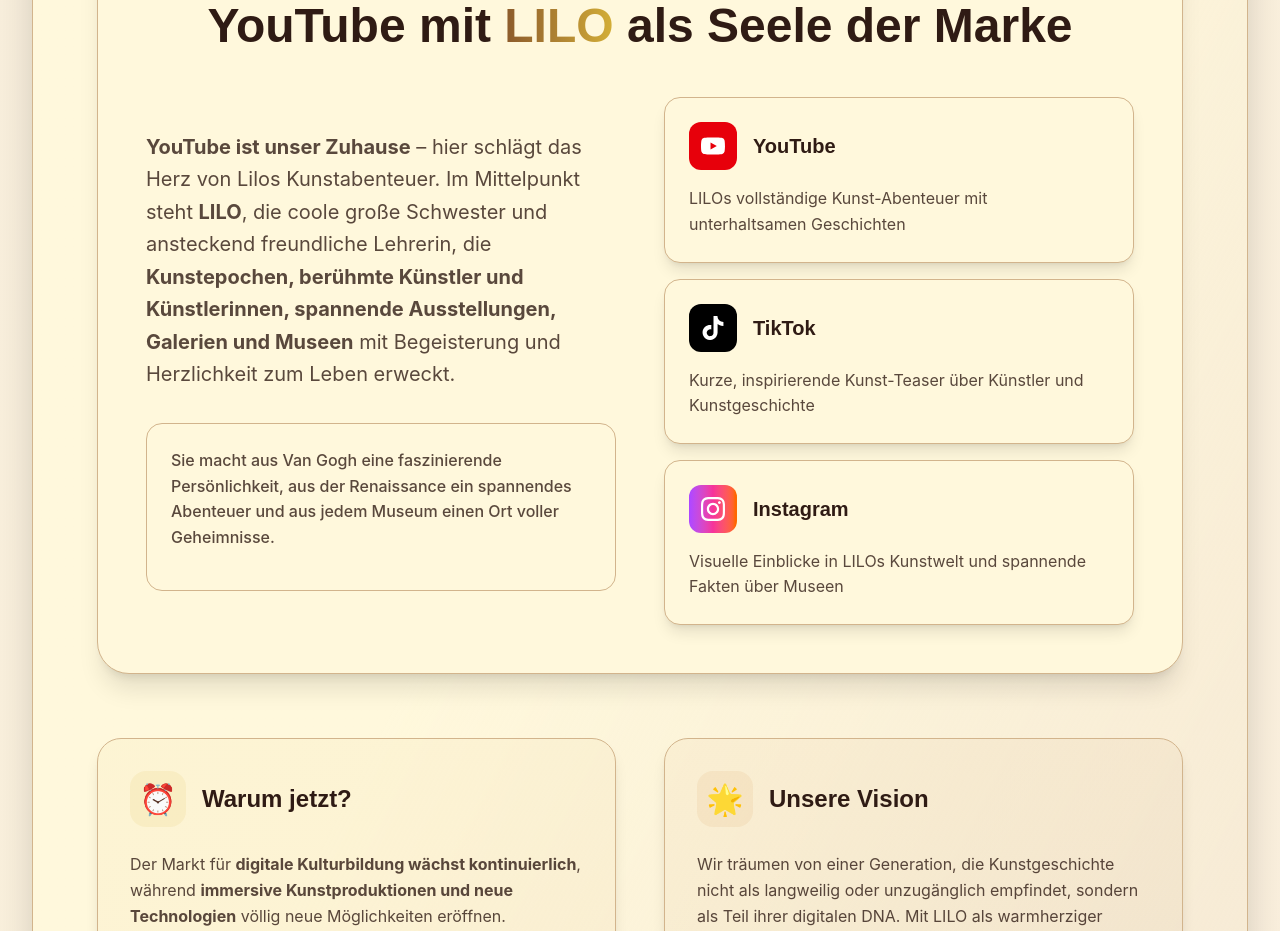
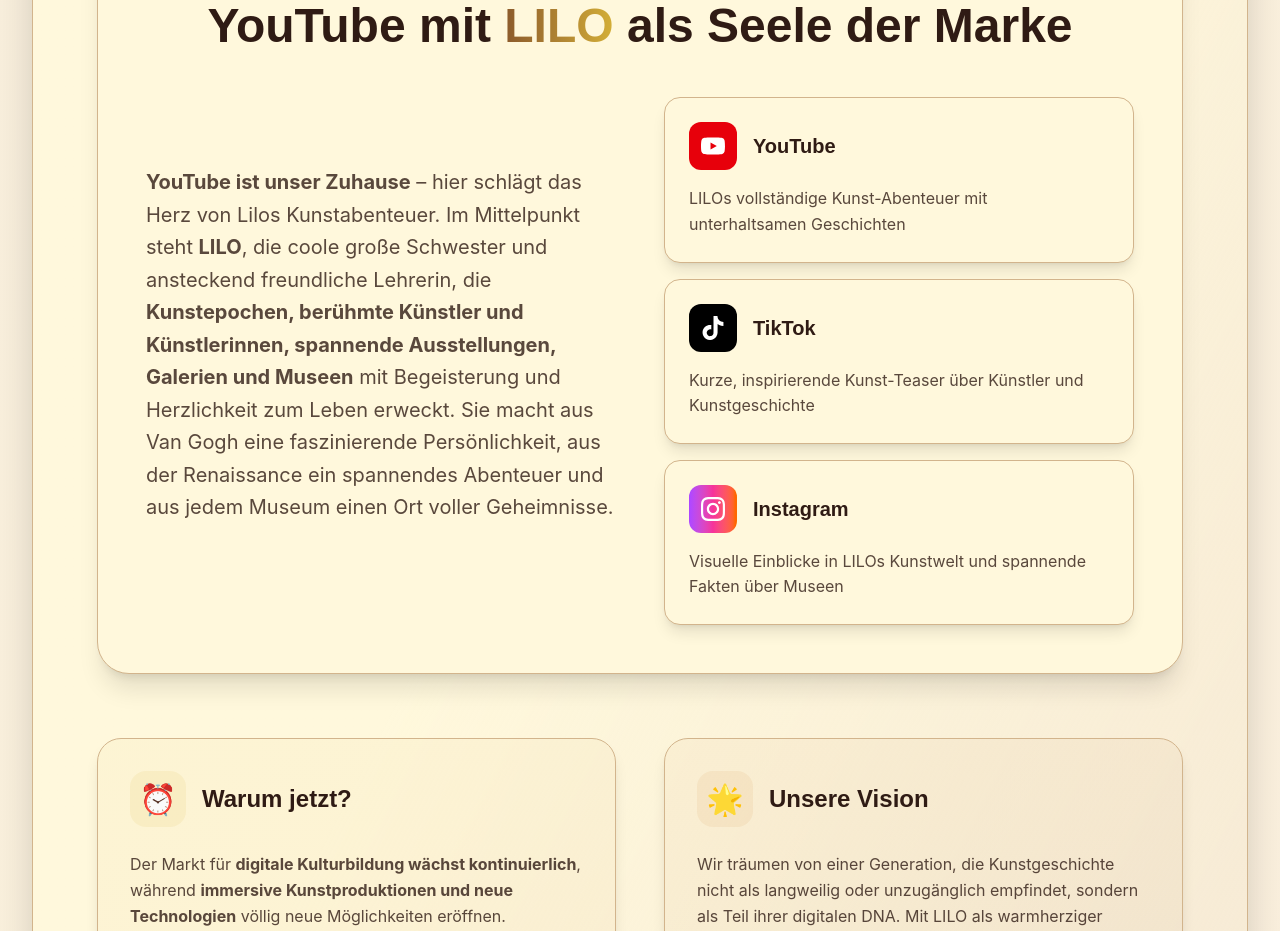
Before and after one commit to OlleeBerlin/lilos-kunstabenteuer, a Next.js app: page /konzept in a window 1280 px wide. Shown: the part 1460-2391 px from the top of the page. Built offline with nearby package versions, Linux system fonts and the light colour scheme.

Commit message:
Remove callout box: integrate LILO description into main text flow
- Moved 'Sie macht aus Van Gogh...' from separate callout box into main paragraph
- Text now flows naturally without visual separation
- Maintains readability while simplifying layout

```diff
--- a/src/app/konzept/page.tsx
+++ b/src/app/konzept/page.tsx
@@ -106,13 +106,8 @@
                 <div className="grid grid-cols-1 lg:grid-cols-2 gap-12 items-center">
                   <div>
                     <p className="text-xl text-foreground/80 leading-relaxed mb-8">
-                      <strong>YouTube ist unser Zuhause</strong> – hier schlägt das Herz von Lilos Kunstabenteuer. Im Mittelpunkt steht <strong>LILO</strong>, die coole große Schwester und ansteckend freundliche Lehrerin, die <strong>Kunstepochen, berühmte Künstler und Künstlerinnen, spannende Ausstellungen, Galerien und Museen</strong> mit Begeisterung und Herzlichkeit zum Leben erweckt.
+                      <strong>YouTube ist unser Zuhause</strong> – hier schlägt das Herz von Lilos Kunstabenteuer. Im Mittelpunkt steht <strong>LILO</strong>, die coole große Schwester und ansteckend freundliche Lehrerin, die <strong>Kunstepochen, berühmte Künstler und Künstlerinnen, spannende Ausstellungen, Galerien und Museen</strong> mit Begeisterung und Herzlichkeit zum Leben erweckt. Sie macht aus Van Gogh eine faszinierende Persönlichkeit, aus der Renaissance ein spannendes Abenteuer und aus jedem Museum einen Ort voller Geheimnisse.
                     </p>
-                    <div className="bg-card-bg rounded-2xl p-6 border border-border-color">
-                      <p className="text-foreground/80 font-medium mb-4">
-                        Sie macht aus Van Gogh eine faszinierende Persönlichkeit, aus der Renaissance ein spannendes Abenteuer und aus jedem Museum einen Ort voller Geheimnisse.
-                      </p>
-                    </div>
                   </div>
 
                   {/* Platform Cards */}
```
